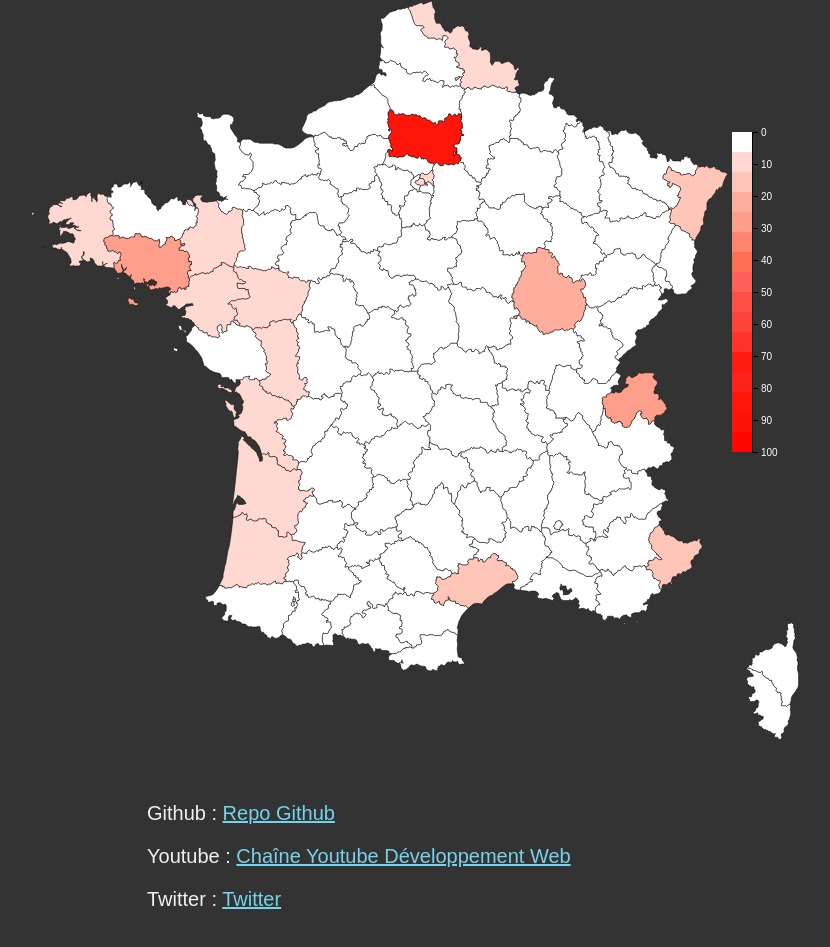
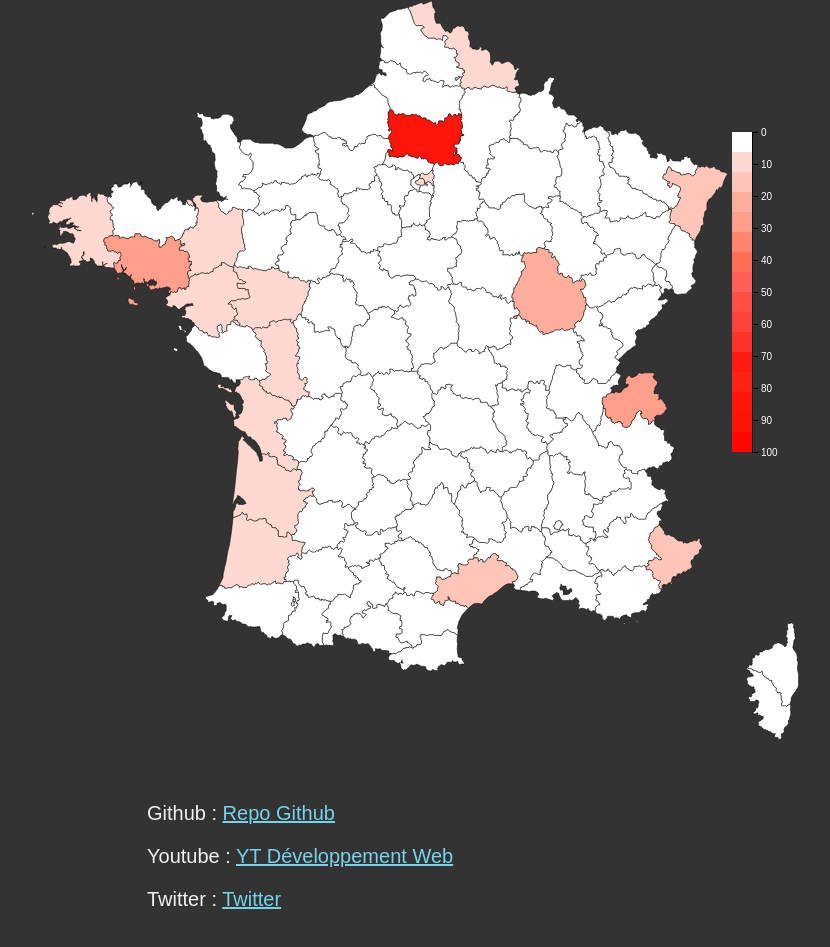
Before and after one commit to Ziratsu/CoronavirusGraph, a website: page index.html in a window 1280 px wide. Shown: the part 1090-2037 px from the top of the page, without its empty margins (213-1043 px from the left). Drawn offline with nearby package versions, Linux system fonts and the light colour scheme.

Commit message:
Update index.html

```diff
--- a/index.html
+++ b/index.html
@@ -30,7 +30,7 @@
 <div class="Credits">
   <ul>
     <li><p>Github  : <a target="_blank" href="https://github.com/Ziratsu/CoronavirusGraph">Repo Github</a></p></li>
-    <li><p>Youtube : <a target="_blank" href="https://www.youtube.com/channel/UCMFbNXUkjSUJ6WC20tGTzJg">Chaîne Youtube Développement Web</a></p></li>
+    <li><p>Youtube : <a target="_blank" href="https://www.youtube.com/channel/UCMFbNXUkjSUJ6WC20tGTzJg">YT Développement Web</a></p></li>
     <li><p>Twitter : <a target="_blank" href="https://twitter.com/Ledesignerduweb">Twitter</a></p></li>
   </ul>
 
```
